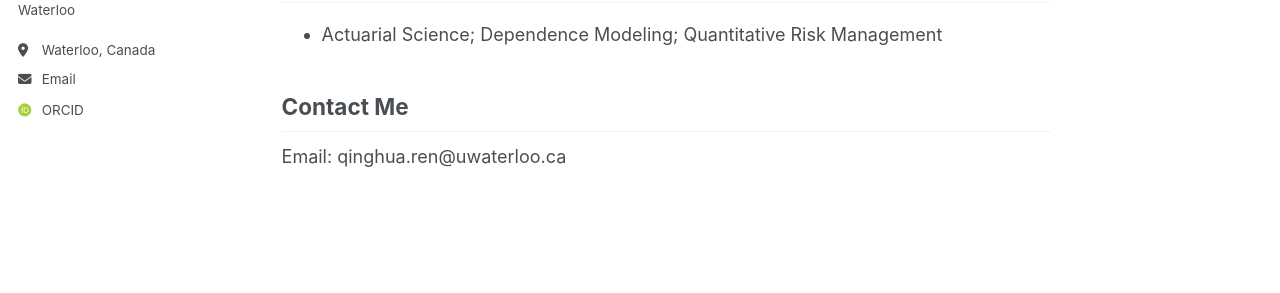
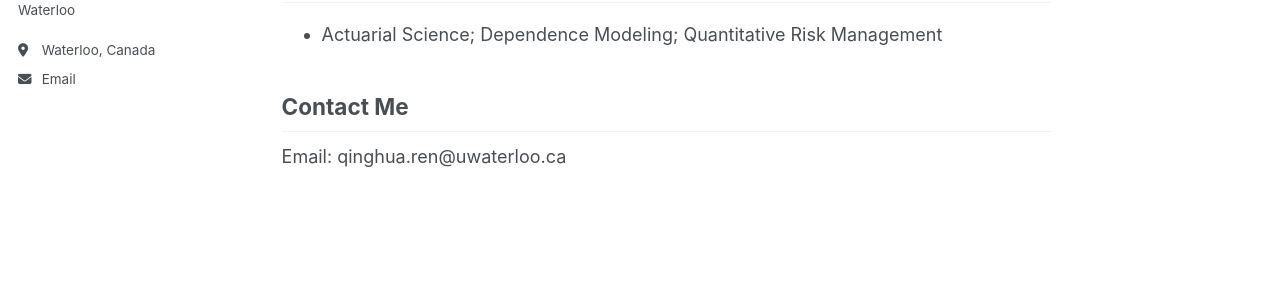
Before and after one commit to qinghua-ren/qinghua-ren.github.io, a Jekyll site: the page built from _pages/about.md, in a window 1280 px wide. Shown: the part 423-716 px from the top of the page. Built offline with Jekyll 4.4.1, drawn with Linux system fonts in a browser that asks for light colours; some web fonts are replaced; a script that is not in the unit is left out.

Commit message:
Update _config.yml

```diff
--- a/_config.yml
+++ b/_config.yml
@@ -103,7 +103,7 @@ author:
   impactstory      : #"https://profiles.impactstory.org/u/xxxx-xxxx-xxxx-xxxx"
   lastfm           :
   linkedin         :
-  orcid            : "http://orcid.org/0000-0002-8845-2436"
+  orcid            : #"http://orcid.org/0000-0002-8845-2436"
   pinterest        :
   soundcloud       :
   stackoverflow    : # http://stackoverflow.com/users/123456/username
```
